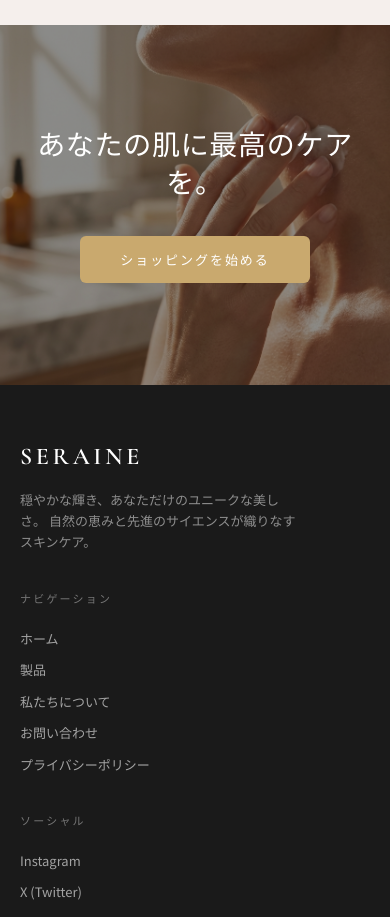
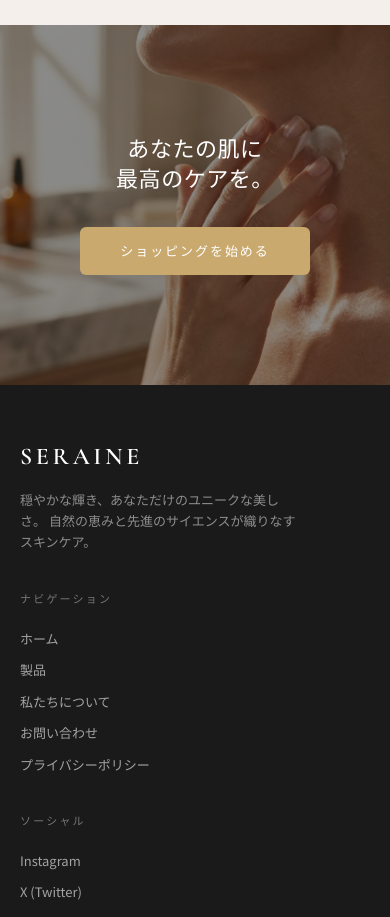
Before and after one commit to Ailiber1/SERAINE, a Next.js app: page / in a window 390 px wide. Shown: the part 4000-4917 px from the top of the page. Built offline with nearby package versions, Linux system fonts and the light colour scheme; no server answers; the database is empty; a web font is replaced by a local one.

Commit message:
CTAセクションのスマホ改行修正: 「を。」単独改行を防止
Co-Authored-By: Claude Opus 4.6 (1M context) <noreply@anthropic.com>

```diff
--- a/src/app/page.tsx
+++ b/src/app/page.tsx
@@ -295,8 +295,8 @@ export default async function Home() {
         />
         <div className="absolute inset-0 bg-deep-charcoal/50" />
         <div className="relative z-10 text-center px-5 py-16">
-          <h2 className="font-heading text-[28px] md:text-[40px] tracking-wide text-white leading-snug">
-            あなたの肌に最高のケアを。
+          <h2 className="font-heading text-[22px] md:text-[40px] tracking-wide text-white leading-snug">
+            あなたの肌に<br className="md:hidden" />最高のケアを。
           </h2>
           <Link
             href="/products"
```
